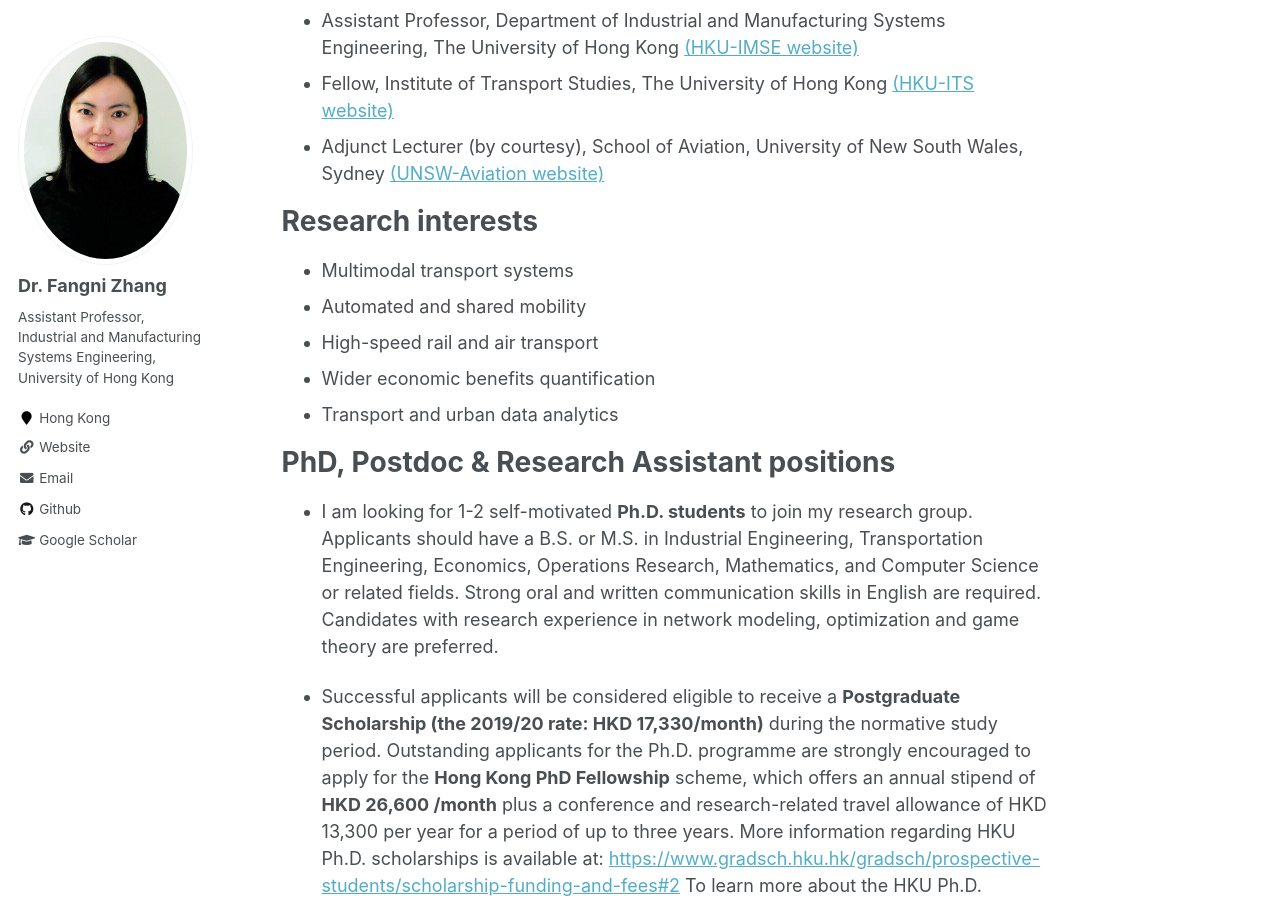
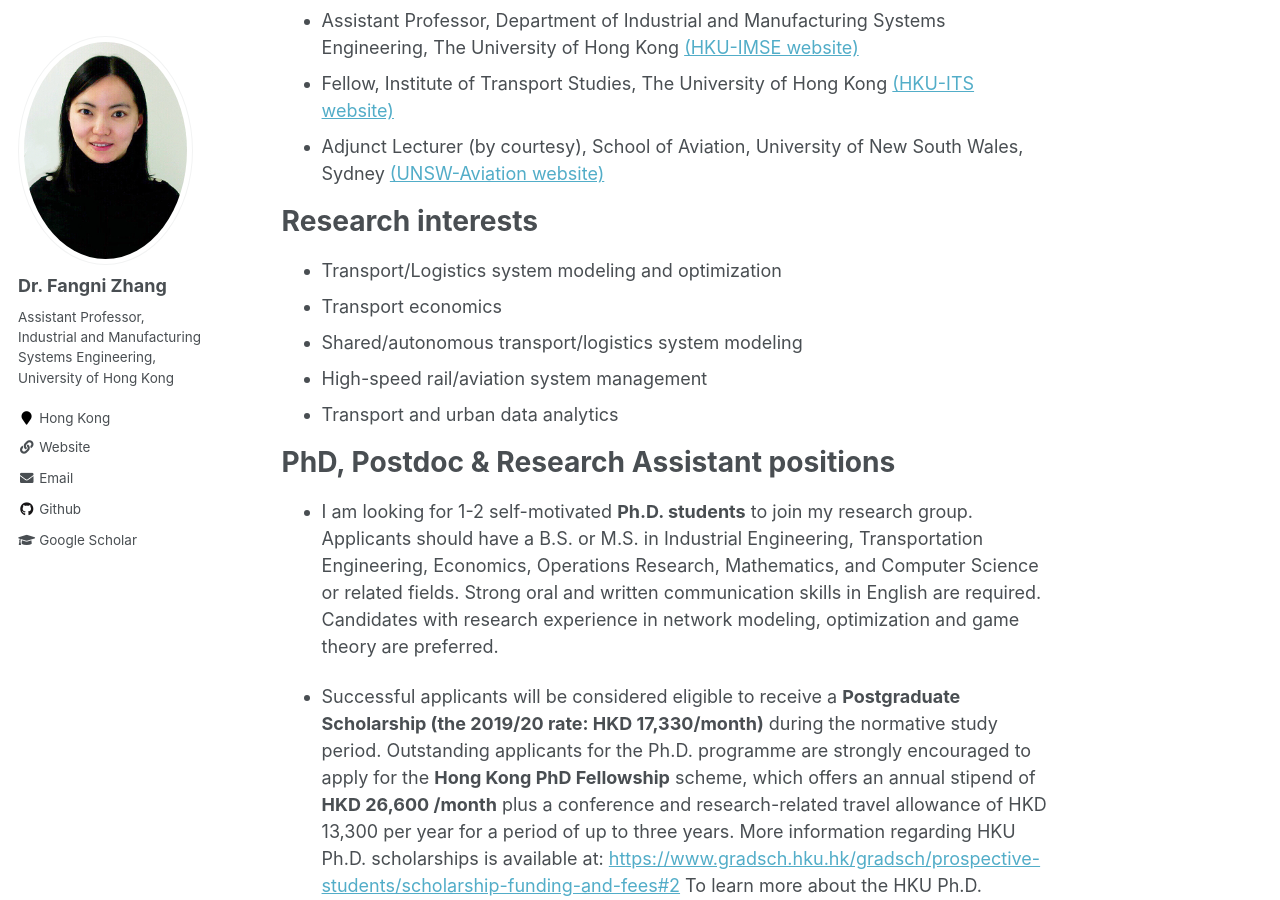
Before and after one commit to fangnizhang/fangnizhang.github.io, a Jekyll site: the page built from _pages/about.md, in a window 1280 px wide and 900 px high, scrolled down 525 px. Built offline with Jekyll 4.4.1, drawn with Linux system fonts in a browser that asks for light colours.

Commit message:
Update about.md

```diff
--- a/_pages/about.md
+++ b/_pages/about.md
@@ -18,10 +18,10 @@ Affiliations
 
 Research interests
 ======
-- Multimodal transport systems
-- Automated and shared mobility
-- High-speed rail and air transport
-- Wider economic benefits quantification
+- Transport/Logistics system modeling and optimization
+- Transport economics
+- Shared/autonomous transport/logistics system modeling
+- High-speed rail/aviation system management
 - Transport and urban data analytics
 
 PhD, Postdoc & Research Assistant positions
```
